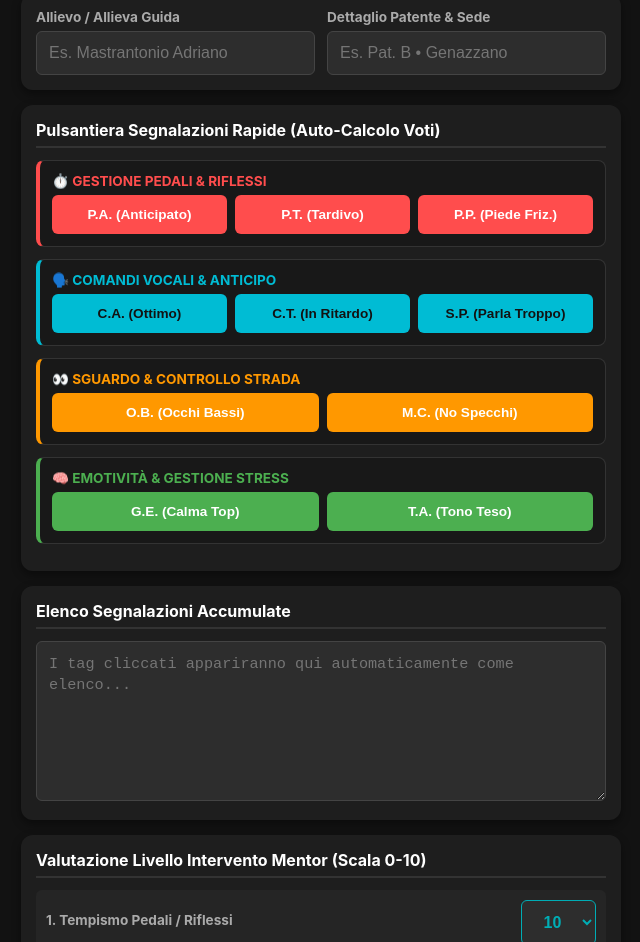
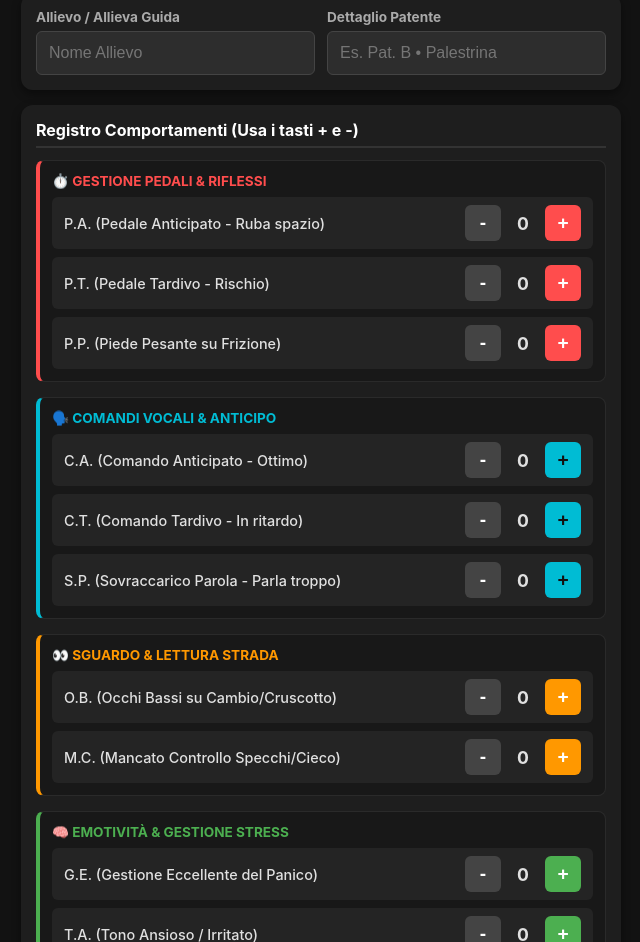
Before and after one commit to trombonhero/valutaistruttore, a plain HTML site: page index.html in a window 1280 px wide. Shown: the part 65-1007 px from the top of the page, without its empty margins (319-959 px from the left). Drawn offline with Linux system fonts and the light colour scheme.

Commit message:
Update index.html

```diff
--- a/index.html
+++ b/index.html
@@ -3,7 +3,7 @@
 <head>
     <meta charset="UTF-8">
     <meta name="viewport" content="width=device-width, initial-scale=1.0">
-    <title>Mentor Dashboard V2</title>
+    <title>Mentor Dashboard V3</title>
     <style>
         :root {
             --bg-color: #121212;
@@ -75,52 +75,72 @@
             padding-bottom: 6px;
             margin-bottom: 12px;
             color: #fff;
+        }
+
+        /* Layout Blocchi Segnalazioni Con Più Spazio e Pulizia */
+        .block-tag {
+            border-radius: 8px;
+            padding: 12px;
+            margin-bottom: 15px;
+            background-color: #181818;
+            border: 1px solid #2a2a2a;
+        }
+
+        .tag-list {
+            display: flex;
+            flex-direction: column;
+            gap: 8px;
+            margin-top: 8px;
+        }
+
+        .tag-item {
+            display: flex;
+            justify-content: space-between;
+            align-items: center;
+            background-color: #242424;
+            padding: 8px 12px;
+            border-radius: 6px;
+        }
+
+        .tag-text {
+            font-size: 0.9rem;
+            font-weight: 500;
+        }
+
+        /* Interfaccia Stepper (+ e -) */
+        .stepper {
             display: flex;
             align-items: center;
-            gap: 8px;
+            gap: 12px;
         }
 
-        /* Layout Blocchi Pulsanti Separati */
-        .block-tag {
-            border: 1px solid #333;
-            border-radius: 8px;
-            padding: 12px;
-            margin-bottom: 12px;
-            background-color: #181818;
-        }
-
-        .tag-row {
-            display: flex;
-            flex-wrap: wrap;
-            gap: 8px;
-        }
-
-        .btn-tag {
-            flex: 1;
-            min-width: 120px;
-            padding: 12px 8px;
-            font-size: 0.85rem;
-            font-weight: bold;
+        .step-btn {
+            width: 36px;
+            height: 36px;
             border: none;
             border-radius: 6px;
+            font-size: 1.2rem;
+            font-weight: bold;
+            color: #fff;
             cursor: pointer;
-            color: #fff;
+            display: flex;
+            align-items: center;
+            justify-content: center;
+            transition: opacity 0.1s;
+        }
+        .step-btn:active { opacity: 0.7; }
+
+        .btn-minus { background-color: #444; }
+        .btn-plus-pedali { background-color: var(--pedali-color); }
+        .btn-plus-voce { background-color: var(--voce-color); color: #121212; }
+        .btn-plus-occhi { background-color: var(--occhi-color); }
+        .btn-plus-clima { background-color: var(--clima-color); }
+
+        .step-value {
+            font-size: 1.1rem;
+            font-weight: bold;
+            min-width: 20px;
             text-align: center;
-            transition: transform 0.1s;
-        }
-        .btn-tag:active { transform: scale(0.95); }
-
-        .p-bg { background-color: var(--pedali-color); }
-        .v-bg { background-color: var(--voce-color); color: #121212; }
-        .o-bg { background-color: var(--occhi-color); }
-        .c-bg { background-color: var(--clima-color); }
-
-        /* Diario di Bordo */
-        textarea#liveLog {
-            font-family: monospace;
-            font-size: 0.95rem;
-            height: 160px;
-            line-height: 1.4;
         }
 
         /* Valutazioni finali */
@@ -141,7 +161,7 @@
             border-color: var(--accent-color);
         }
 
-        /* Bottoni Azione Principali */
+        /* Bottoni Principali */
         .action-btn {
             background-color: #10ac84;
             color: #fff;
@@ -161,22 +181,25 @@
             padding: 10px;
         }
 
-        /* Titolo nascosto a schermo, visibile solo in stampa */
         .print-header { display: none; }
 
         /* =======================================================
-           STILE TIPOGRAFICO PER IL DOWNLOAD IN PDF (STAMPA)
+           FORMATTAZIONE OTTIMIZZATA PER IL PDF NATIVO
            ======================================================= */
         @media print {
             body { background: #fff !important; color: #000 !important; padding: 0; }
             .container { max-width: 100%; }
             .card { background: #fff !important; box-shadow: none !important; border: 1px solid #ddd !important; margin-bottom: 15px !important; padding: 15px !important; }
-            .block-tag, .action-btn, .clear-btn, h2 { display: none !important; }
+            .step-btn, .action-btn, .clear-btn, h2 { display: none !important; }
             .print-header { display: block !important; text-align: center; border-bottom: 3px solid #000; padding-bottom: 10px; margin-bottom: 20px; }
             .print-header h1 { margin: 0; font-size: 1.6rem; color: #000; }
-            .section-title { color: #000 !important; border-bottom: 2px solid #000 !important; font-size: 1.1rem !important; }
+            .section-title { color: #000 !important; border-bottom: 2px solid #000 !important; font-size: 1.1rem !important; margin-top: 10px; }
+            .block-tag { background: #fff !important; border: none !important; padding: 0 !important; margin-bottom: 5px !important; }
+            .tag-item { background: transparent !important; padding: 4px 0 !important; color: #000 !important; border-bottom: 1px dashed #eee; }
+            .step-value { font-weight: bold; color: #000; }
+            .step-value::before { content: "Frequenza: "; font-weight: normal; font-size: 0.85rem; color: #555; }
             input, textarea { background: #fff !important; color: #000 !important; border: 1px solid #999 !important; padding: 8px !important; }
-            textarea#liveLog { height: auto !important; min-height: 120px; }
+            textarea { height: auto !important; min-height: 100px; }
             .eval-row { background: #f5f5f5 !important; border: 1px solid #ccc !important; color: #000 !important; }
             .eval-row select { background: #f5f5f5 !important; color: #000 !important; border: none !important; -webkit-appearance: none; appearance: none; font-size: 1.1rem !important; }
             label { color: #333 !important; }
@@ -188,70 +211,140 @@
 <div class="container">
 
     <div class="print-header">
-        <h1>RELAZIONE VALUTAZIONE TIROCINANTE</h1>
-        <p>Autoscuola Fortunato - Programma Mentor di Affiancamento</p>
+        <h1>RELAZIONE VALUTAZIONE GUIDA TIROCINANTE</h1>
+        <p>Programma Mentor di Supervisione e Controllo</p>
     </div>
 
-    <h2>Mentor Dashboard V2 🚗</h2>
+    <h2>Mentor Dashboard V3 🚗</h2>
 
     <div class="card">
         <div class="grid-inputs">
             <div>
                 <label>Allievo / Allieva Guida</label>
-                <input type="text" id="allievo" placeholder="Es. Mastrantonio Adriano">
+                <input type="text" id="allievo" placeholder="Nome Allievo">
             </div>
             <div>
-                <label>Dettaglio Patente & Sede</label>
-                <input type="text" id="patente" placeholder="Es. Pat. B • Genazzano">
+                <label>Dettaglio Patente</label>
+                <input type="text" id="patente" placeholder="Es. Pat. B • Palestrina">
             </div>
         </div>
     </div>
 
     <div class="card">
-        <div class="section-title">Pulsantiera Segnalazioni Rapide (Auto-Calcolo Voti)</div>
+        <div class="section-title">Registro Comportamenti (Usa i tasti + e -)</div>
 
         <div class="block-tag" style="border-left: 4px solid var(--pedali-color);">
             <label style="color: var(--pedali-color);">⏱️ GESTIONE PEDALI & RIFLESSI</label>
-            <div class="tag-row">
-                <button class="btn-tag p-bg" onclick="addTag('PA', '⏱️ P.A. [Pedale Anticipato]')">P.A. (Anticipato)</button>
-                <button class="btn-tag p-bg" onclick="addTag('PT', '⏱️ P.T. [Pedale Tardivo]')">P.T. (Tardivo)</button>
-                <button class="btn-tag p-bg" onclick="addTag('PP', '⏱️ P.P. [Piede Pesante]')">P.P. (Piede Friz.)</button>
+            <div class="tag-list">
+                <div class="tag-item">
+                    <span class="tag-text">P.A. (Pedale Anticipato - Ruba spazio)</span>
+                    <div class="stepper">
+                        <button class="step-btn btn-minus" onclick="step('PA', -1)">-</button>
+                        <span class="step-value" id="val-PA">0</span>
+                        <button class="step-btn btn-plus-pedali" onclick="step('PA', 1)">+</button>
+                    </div>
+                </div>
+                <div class="tag-item">
+                    <span class="tag-text">P.T. (Pedale Tardivo - Rischio)</span>
+                    <div class="stepper">
+                        <button class="step-btn btn-minus" onclick="step('PT', -1)">-</button>
+                        <span class="step-value" id="val-PT">0</span>
+                        <button class="step-btn btn-plus-pedali" onclick="step('PT', 1)">+</button>
+                    </div>
+                </div>
+                <div class="tag-item">
+                    <span class="tag-text">P.P. (Piede Pesante su Frizione)</span>
+                    <div class="stepper">
+                        <button class="step-btn btn-minus" onclick="step('PP', -1)">-</button>
+                        <span class="step-value" id="val-PP">0</span>
+                        <button class="step-btn btn-plus-pedali" onclick="step('PP', 1)">+</button>
+                    </div>
+                </div>
             </div>
         </div>
 
         <div class="block-tag" style="border-left: 4px solid var(--voce-color);">
             <label style="color: var(--voce-color);">🗣️ COMANDI VOCALI & ANTICIPO</label>
-            <div class="tag-row">
-                <button class="btn-tag v-bg" onclick="addTag('CA', '🗣️ C.A. [Comando Anticipato]')">C.A. (Ottimo)</button>
-                <button class="btn-tag v-bg" onclick="addTag('CT', '🗣️ C.T. [Comando Tardivo]')">C.T. (In Ritardo)</button>
-                <button class="btn-tag v-bg" onclick="addTag('SP', '🗣️ S.P. [Sovraccarico Parola]')">S.P. (Parla Troppo)</button>
+            <div class="tag-list">
+                <div class="tag-item">
+                    <span class="tag-text">C.A. (Comando Anticipato - Ottimo)</span>
+                    <div class="stepper">
+                        <button class="step-btn btn-minus" onclick="step('CA', -1)">-</button>
+                        <span class="step-value" id="val-CA">0</span>
+                        <button class="step-btn btn-plus-voce" onclick="step('CA', 1)">+</button>
+                    </div>
+                </div>
+                <div class="tag-item">
+                    <span class="tag-text">C.T. (Comando Tardivo - In ritardo)</span>
+                    <div class="stepper">
+                        <button class="step-btn btn-minus" onclick="step('CT', -1)">-</button>
+                        <span class="step-value" id="val-CT">0</span>
+                        <button class="step-btn btn-plus-voce" onclick="step('CT', 1)">+</button>
+                    </div>
+                </div>
+                <div class="tag-item">
+                    <span class="tag-text">S.P. (Sovraccarico Parola - Parla troppo)</span>
+                    <div class="stepper">
+                        <button class="step-btn btn-minus" onclick="step('SP', -1)">-</button>
+                        <span class="step-value" id="val-SP">0</span>
+                        <button class="step-btn btn-plus-voce" onclick="step('SP', 1)">+</button>
+                    </div>
+                </div>
             </div>
         </div>
 
         <div class="block-tag" style="border-left: 4px solid var(--occhi-color);">
-            <label style="color: var(--occhi-color);">👀 SGUARDO & CONTROLLO STRADA</label>
-            <div class="tag-row">
-                <button class="btn-tag o-bg" onclick="addTag('OB', '👀 O.B. [Occhi Bassi su Cambio/Cruscotto]')">O.B. (Occhi Bassi)</button>
-                <button class="btn-tag o-bg" onclick="addTag('MC', '👀 M.C. [Mancato Controllo Specchi/Cieco]')">M.C. (No Specchi)</button>
+            <label style="color: var(--occhi-color);">👀 SGUARDO & LETTURA STRADA</label>
+            <div class="tag-list">
+                <div class="tag-item">
+                    <span class="tag-text">O.B. (Occhi Bassi su Cambio/Cruscotto)</span>
+                    <div class="stepper">
+                        <button class="step-btn btn-minus" onclick="step('OB', -1)">-</button>
+                        <span class="step-value" id="val-OB">0</span>
+                        <button class="step-btn btn-plus-occhi" onclick="step('OB', 1)">+</button>
+                    </div>
+                </div>
+                <div class="tag-item">
+                    <span class="tag-text">M.C. (Mancato Controllo Specchi/Cieco)</span>
+                    <div class="stepper">
+                        <button class="step-btn btn-minus" onclick="step('MC', -1)">-</button>
+                        <span class="step-value" id="val-MC">0</span>
+                        <button class="step-btn btn-plus-occhi" onclick="step('MC', 1)">+</button>
+                    </div>
+                </div>
             </div>
         </div>
 
         <div class="block-tag" style="border-left: 4px solid var(--clima-color);">
             <label style="color: var(--clima-color);">🧠 EMOTIVITÀ & GESTIONE STRESS</label>
-            <div class="tag-row">
-                <button class="btn-tag c-bg" onclick="addTag('GE', '🧠 G.E. [Gestione Eccellente del Panico]')">G.E. (Calma Top)</button>
-                <button class="btn-tag c-bg" onclick="addTag('TA', '🧠 T.A. [Tono Ansioso / Irritato]')">T.A. (Tono Teso)</button>
+            <div class="tag-list">
+                <div class="tag-item">
+                    <span class="tag-text">G.E. (Gestione Eccellente del Panico)</span>
+                    <div class="stepper">
+                        <button class="step-btn btn-minus" onclick="step('GE', -1)">-</button>
+                        <span class="step-value" id="val-GE">0</span>
+                        <button class="step-btn btn-plus-clima" onclick="step('GE', 1)">+</button>
+                    </div>
+                </div>
+                <div class="tag-item">
+                    <span class="tag-text">T.A. (Tono Ansioso / Irritato)</span>
+                    <div class="stepper">
+                        <button class="step-btn btn-minus" onclick="step('TA', -1)">-</button>
+                        <span class="step-value" id="val-TA">0</span>
+                        <button class="step-btn btn-plus-clima" onclick="step('TA', 1)">+</button>
+                    </div>
+                </div>
             </div>
         </div>
     </div>
 
     <div class="card">
-        <div class="section-title">Elenco Segnalazioni Accumulate</div>
-        <textarea id="liveLog" placeholder="I tag cliccati appariranno qui automaticamente come elenco..."></textarea>
+        <div class="section-title">Note Libere e Diario di Bordo (Scrittura Manuale)</div>
+        <textarea id="manualNotes" placeholder="Questa zona è completamente libera per i tuoi appunti chirurgici sulla guida..."></textarea>
     </div>
 
     <div class="card">
-        <div class="section-title">Valutazione Livello Intervento Mentor (Scala 0-10)</div>
+        <div class="section-title">Valutazione Finale Automatico-Interattiva (0-10)</div>
 
         <div class="eval-row">
             <label>1. Tempismo Pedali / Riflessi</label>
@@ -273,21 +366,17 @@
             <label>5. Qualità Diagnosi & Note Finali (DA FARE)</label>
             <select id="votoNote"></select>
         </div>
-
-        <label style="margin-top: 15px;">Note Finali del Mentor (Punti chiave debriefing):</label>
-        <textarea id="noteMentor" rows="3" placeholder="Note da riferire a motore spento per farla crescere..."></textarea>
     </div>
 
-    <button class="action-btn" onclick="window.print()">📥 SCARICA PDF REPORT</button>
+    <button class="action-btn" onclick="window.print()">📥 SCARICA PDF REPORT COMPLETO</button>
     <button class="action-btn clear-btn" onclick="clearAll()">🔄 Ripristina Schermata Vuota</button>
 
 </div>
 
 <script>
-    // Registro dei conteggi dei tag inseriti per l'algoritmo
+    // Registro centrale dei contatori
     let contatori = { PA: 0, PT: 0, PP: 0, CA: 0, CT: 0, SP: 0, OB: 0, MC: 0, GE: 0, TA: 0 };
 
-    // Funzione per popolare i menu a tendina 0-10 all'avvio
     window.onload = function() {
         const dropIds = ['votoPedali', 'votoVoce', 'votoOcchi', 'votoClima', 'votoNote'];
         dropIds.forEach(id => {
@@ -303,47 +392,45 @@
     };
 
     function resetVotiIniziali() {
-        // Valori di partenza ideali
         document.getElementById('votoPedali').value = 10;
-        document.getElementById('votoVoce').value = 8; // parte da 8, i CA aumentano, i CT diminuiscono
+        document.getElementById('votoVoce').value = 8;
         document.getElementById('votoOcchi').value = 10;
         document.getElementById('votoClima').value = 8;
         document.getElementById('votoNote').value = 8;
     }
 
-    // Inserimento Tag nel diario e calcolo automatico dei punteggi
-    function addTag(codice, testoCompleto) {
-        const logArea = document.getElementById('liveLog');
-        logArea.value += `• ${testoCompleto}\n`;
-        logArea.scrollTop = logArea.scrollHeight; // Auto-scroll
+    // Gestione incremento e decremento dinamico dei tag
+    function step(codice, variazione) {
+        // Applica variazione impedendo di scendere sotto lo zero
+        contatori[codice] = Math.max(0, contatori[codice] + valeur = variazione);
 
-        // Incrementa il contatore specifico del tag cliccato
-        contatori[codice]++;
+        // Aggiorna la cifra sul display corrispondente
+        document.getElementById(`val-${codice}`).innerHTML = contatori[codice];
 
-        // Esegui il calcolo matematico dei voti in base ai pesi assegnati
+        // Ricalcola istantaneamente tutta l'impalcatura dei voti
         calcolaPunteggiDinamici();
     }
 
     function calcolaPunteggiDinamici() {
-        // 1. PEDALI (Base 10)
+        // 1. PEDALI (Partenza da 10, i pedali pesano molto sulla sicurezza)
         let pedali = 10 - (contatori.PA * 1.5) - (contatori.PT * 2.5) - (contatori.PP * 0.5);
 
-        // 2. VOCE (Base 7, i comportamenti positivi aggiungono punti)
-        let voce = 7 + (contatori.CA * 1.0) - (contatori.CT * 2.0) - (contatori.SP * 1.0);
+        // 2. VOCE (Partenza da 8, il comando anticipato premia, gli errori tagliano)
+        let voce = 8 + (contatori.CA * 1.0) - (contatori.CT * 2.0) - (contatori.SP * 1.0);
 
-        // 3. OCCHI (Base 10)
+        // 3. OCCHI (Partenza da 10)
         let occhi = 10 - (contatori.OB * 1.5) - (contatori.MC * 3.0);
 
-        // 4. CLIMA (Base 7)
-        let clima = 7 + (contatori.GE * 1.5) - (contatori.TA * 2.0);
+        // 4. CLIMA (Partenza da 8)
+        let clima = 8 + (contatori.GE * 1.0) - (contatori.TA * 2.0);
 
-        // 5. NOTE/DIAGNOSI (Risente indirettamente della lucidità generale)
-        let note = 8 + (contatori.GE * 0.5) - (contatori.SP * 0.5) - (contatori.CT * 0.5);
+        // 5. NOTE/DIAGNOSI (Risente del bilanciamento complessivo)
+        let note = 8 + (contatori.CA * 0.5) - (contatori.SP * 0.5) - (contatori.CT * 0.5);
 
-        // Funzione di contenimento (Clamping) per non scendere sotto 0 e non superare 10
+        // Funzione di blocco (clamping) tra 0 e 10 con arrotondamento pulito
         const sistemaVoto = (valore) => Math.min(10, Math.max(0, Math.round(valore)));
 
-        // Aggiorna l'interfaccia visiva all'istante
+        // Sposta i nuovi valori nei menu a tendina all'istante
         document.getElementById('votoPedali').value = sistemaVoto(pedali);
         document.getElementById('votoVoce').value = sistemaVoto(voce);
         document.getElementById('votoOcchi').value = sistemaVoto(occhi);
@@ -352,13 +439,16 @@
     }
 
     function clearAll() {
-        if(confirm("Vuoi azzerare la scheda corrente? Tutti i dati andranno persi.")) {
+        if(confirm("Vuoi azzerare la lezione corrente? Tutti i contatori e le note verranno cancellati.")) {
             document.getElementById('allievo').value = '';
             document.getElementById('patente').value = '';
-            document.getElementById('liveLog').value = '';
-            document.getElementById('noteMentor').value = '';
-            // Azzera i contatori interni dell'algoritmo
-            for (let chiave in contatori) { contatori[chiave] = 0; }
+            document.getElementById('manualNotes').value = '';
+
+            // Ripristina tutti i contatori grafici ed interni
+            for (let chiave in contatori) {
+                contatori[chiave] = 0;
+                document.getElementById(`val-${chiave}`).innerHTML = 0;
+            }
             resetVotiIniziali();
         }
     }
```
